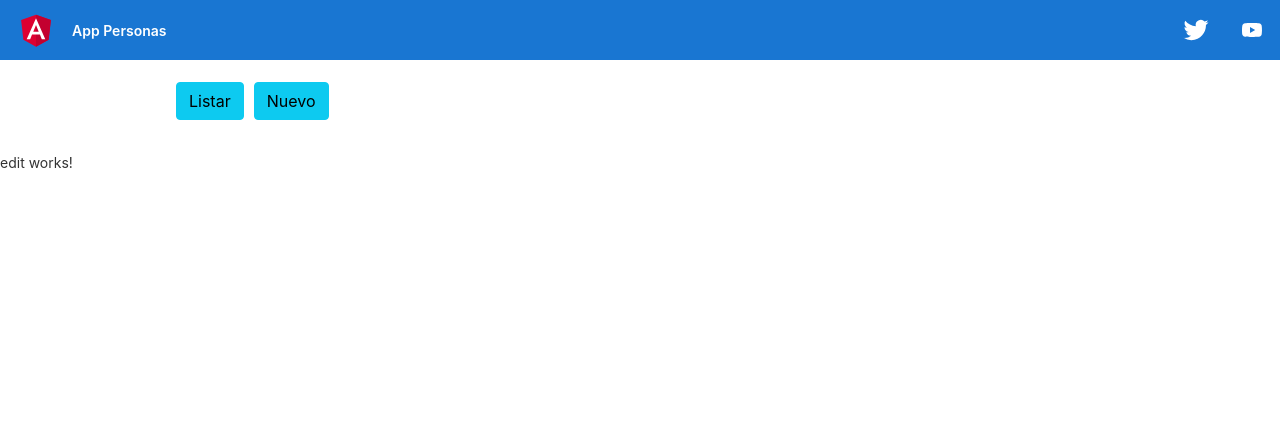
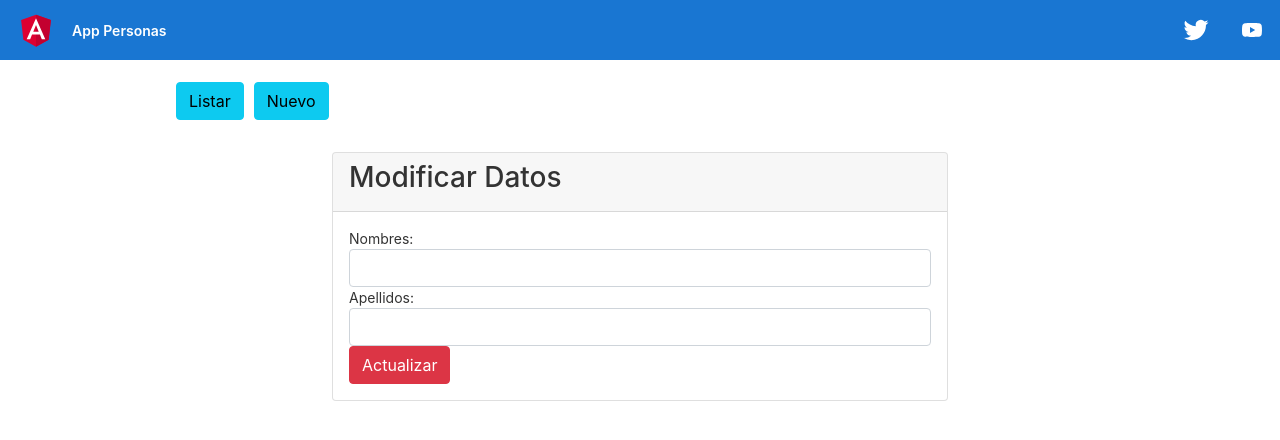
Before and after one commit to sagov8/Test-app, an Angular app: page /edit in a window 1280 px wide. Shown: the top 440 px of the page. Built offline with nearby package versions, Linux system fonts and the light colour scheme.

Commit message:
Organize

```diff
--- a/src/app/Persona/edit/edit.component.html
+++ b/src/app/Persona/edit/edit.component.html
@@ -1 +1,20 @@
-<p>edit works!</p>
+<div class="container col-md-6">
+    <div class="card">
+      <div class="card-header">
+        <h3>Modificar Datos</h3>
+      </div>
+      <div class="card-body">
+        <form action="">
+          <div class="form-group">
+            <label for="">Nombres:</label>
+            <input [(ngModel)]="persona.name" name="name" type="text" class="form-control">
+          </div>
+          <div class="form-group">
+            <label for="">Apellidos:</label>
+            <input [(ngModel)]="persona.apellidos" name="apellidos" type="text" class="form-control">
+          </div>
+          <button (click)="Actualizar()" class="btn btn-danger">Actualizar</button>
+        </form>
+      </div>
+    </div>
+  </div>
--- a/src/app/Persona/edit/edit.component.ts
+++ b/src/app/Persona/edit/edit.component.ts
@@ -1,4 +1,7 @@
 import { Component, OnInit } from '@angular/core';
+import { Router } from '@angular/router';
+import { ServiceService } from 'src/app/Service/service.service';
+import { Persona } from 'src/app/Modelo/Persona';
 
 @Component({
   selector: 'app-edit',
@@ -7,9 +10,15 @@ import { Component, OnInit } from '@angular/core';
 })
 export class EditComponent implements OnInit {
 
-  constructor() { }
+  persona :Persona=new Persona("", "");
+  constructor(private router:Router,private service:ServiceService) { }
 
-  ngOnInit(): void {
+  ngOnInit() { }
+
+
+  Actualizar(){
+    alert('Actualizado');
+
   }
 
 }
--- a/src/app/Persona/listar/listar.component.html
+++ b/src/app/Persona/listar/listar.component.html
@@ -1,4 +1,4 @@
-<div class="container col-md-6">
+<div class="container">
   <div class="card">
    <div class="card-header">
        <h3>Personas</h3>
@@ -6,7 +6,7 @@
    <div class="card-body">
        <table class="table table-hover">
            <thead>
-               <tr>
+               <tr class="text-center">
                    <th>ID</th>
                    <th>NOMBRES</th>
                    <th>Apellidos</th>
@@ -20,7 +20,7 @@
                 <td>{{persona.apellidos}}</td>
                 <td>
                     <button class= "btn btn-warning">Editar</button>
-                    <button class= "btn btn-danger">Delete</button>
+                    <button class= "btn btn-danger" style= "margin-left: 20px;">Delete</button>
                 </td>
                </tr>
            </tbody>
```
